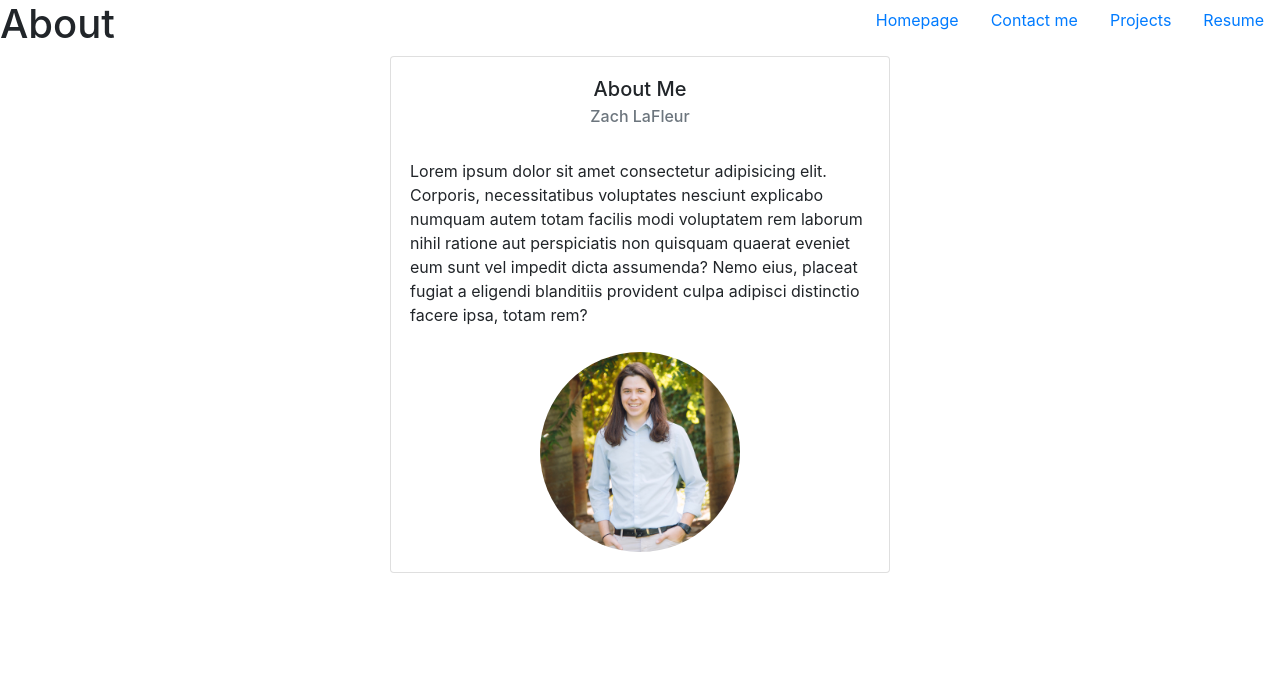
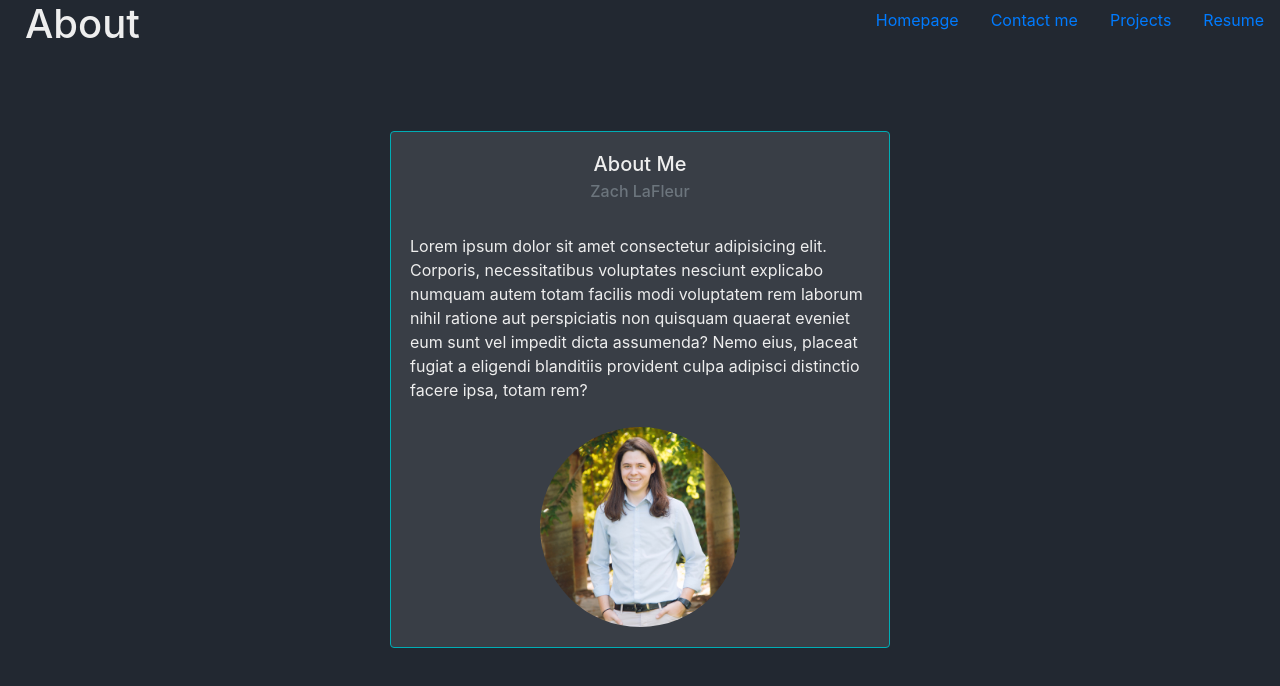
Before and after one commit to MrCartree/Portfolio-React, a React (Create React App) app: page / in a window 1280 px wide. Shown: the top 686 px of the page. Built offline with nearby package versions, Linux system fonts and the light colour scheme.

Commit message:
added a basic style to the page

```diff
--- a/src/App.css
+++ b/src/App.css
@@ -1,3 +1,8 @@
+body {
+  background-color: #222831;
+  color: #eeeeee;
+}
+
 .App {
   text-align: center;
 }
@@ -51,6 +56,9 @@
 
 .card {
   width: 450px;
+  background-color: #393e46;
+  border: 1px solid #00adb5;
+  margin-top: 75px;
   display: flex;
   flex-direction: column;
   align-items: center;
--- a/src/component/Header/Header.css
+++ b/src/component/Header/Header.css
@@ -1,5 +1,3 @@
 .header {
-    position: fixed;
-    bottom: 6px;
-    left: 6px;
+    margin-left: 25px;
 }
--- a/src/component/Header/Header.js
+++ b/src/component/Header/Header.js
@@ -1,4 +1,5 @@
 import React from "react";
+import "./Header.css"
 
 function Header(props) {
     return(
```
Also changed, not shown: 1 other file (tests, documents, lock files or other folders).
